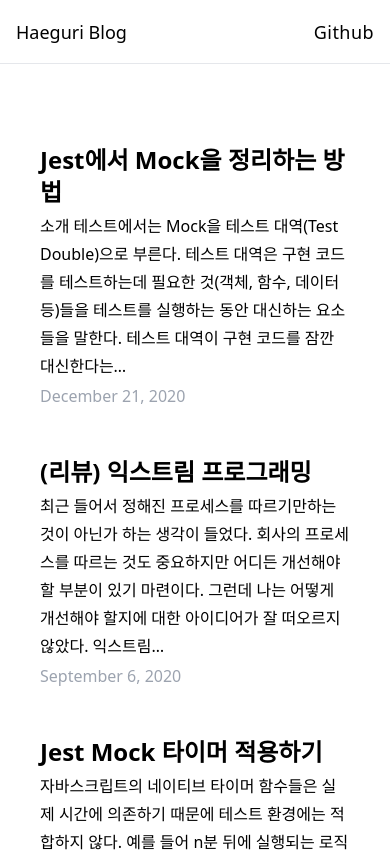
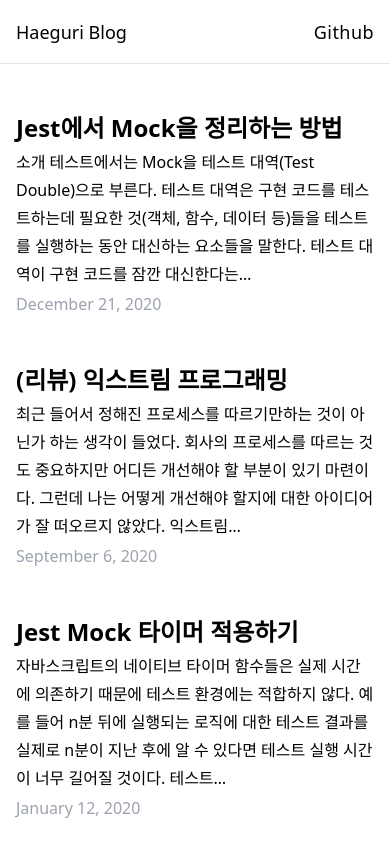
Before and after one commit to haeguri/haeguri.github.io, a Gatsby site: page / in a window 390 px wide. Shown: the top 852 px of the page. Built offline with nearby package versions, Linux system fonts and the light colour scheme; Gatsby itself is replaced by a stand-in of ours; some packages are replaced by stand-ins of ours.

Commit message:
fix: 레이아웃 꺠지는 현상 수정

```diff
--- a/src/components/Layout.tsx
+++ b/src/components/Layout.tsx
@@ -39,7 +39,9 @@
           </ul>
         </div>
       </nav>
-      <main className="container flex-1 mx-auto mt-14 mb-10">{children}</main>
+      <main className="container flex-1 mx-auto mt-6 mb-10 sm:mt-14">
+        {children}
+      </main>
       <footer className="mt-10">
         <div className="container flex items-center mx-auto border-t h-16">
           ©{" "}
--- a/src/pages/index.tsx
+++ b/src/pages/index.tsx
@@ -25,7 +25,7 @@
       <Layout>
         {data.allMdx.nodes.map((node) => (
           <Link to={node.slug}>
-            <article className="p-6 rounded-lg" key={node.id}>
+            <article className="py-6 px-0 rounded-lg sm:px-6" key={node.id}>
               <h2 className="text-2xl font-semibold">
                 {node.frontmatter.title}
               </h2>
--- a/src/pages/{mdx.slug}.tsx
+++ b/src/pages/{mdx.slug}.tsx
@@ -26,7 +26,7 @@
 const components: Record<string, React.FC<any>> = {
   a: ({ children, href }) => (
     <a
-      className="text-blue-500 font-semibold"
+      className="text-blue-500 font-semibold break-words"
       href={href}
       target="_blank"
       rel="noreferrer"
```
